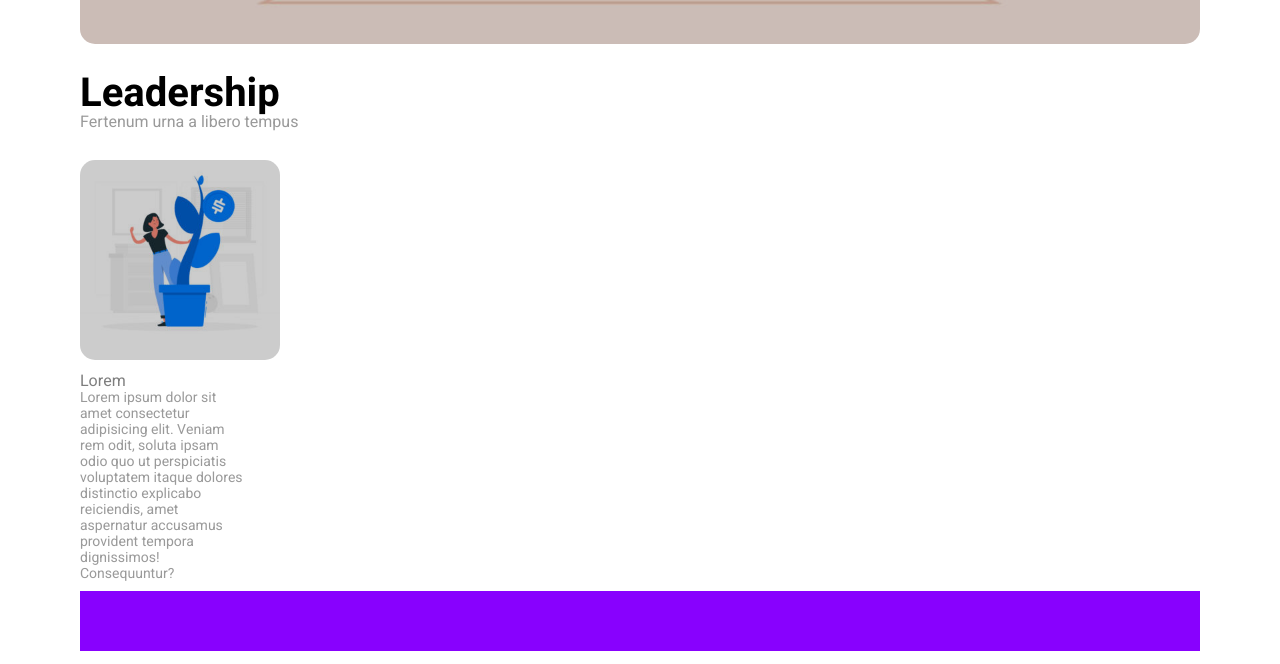
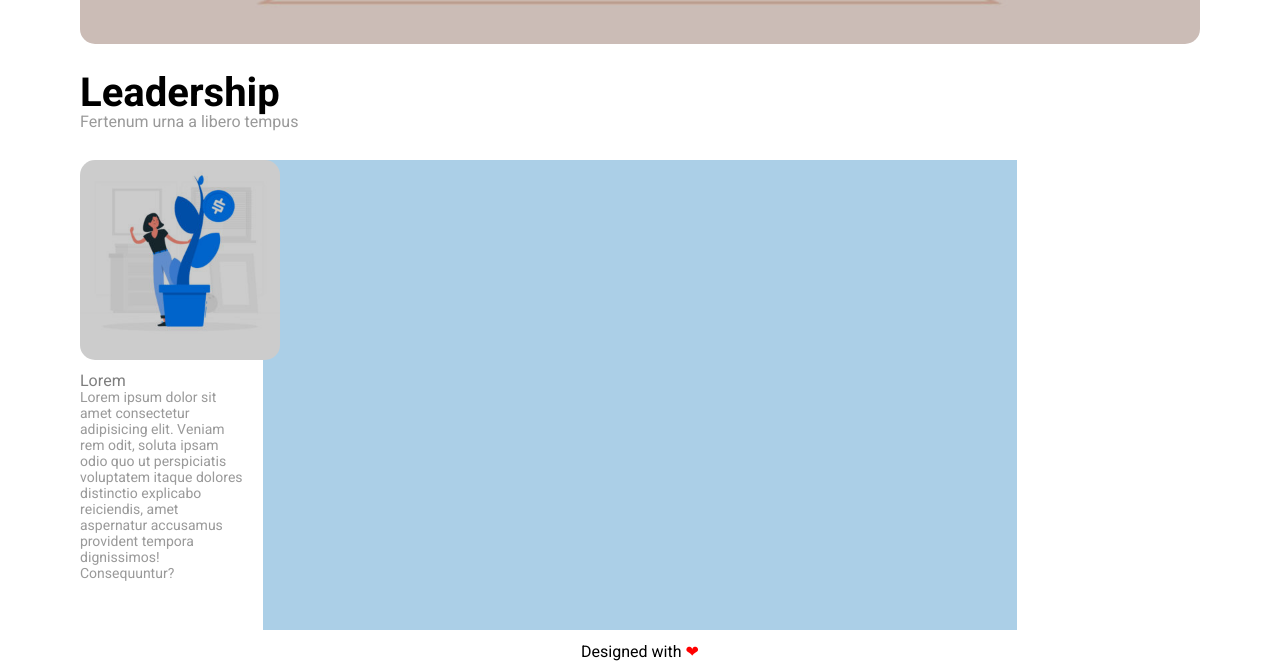
Before and after one commit to MattiaRovito/htmlcss-wp, a plain HTML site: page index.html in a window 1280 px wide. Shown: the part 753-1417 px from the top of the page. Drawn offline with Linux system fonts and the light colour scheme.

Commit message:
add footer

```diff
--- a/css/style.css
+++ b/css/style.css
@@ -175,13 +175,14 @@ a{
     background-color:  #abcfe7;
 } */
 
+
 /* esempio con il calc */
 .main-contents{
     float: left;
-    /* height: 470px; questa altezza verrà eliminata successivamente */
+    height: 470px; /*questa altezza verrà eliminata successivamente  */
     width: calc(70% - 30px);
     margin: 0px 15px;
-    /* background-color:  #abcfe7;  */
+    background-color:  #abcfe7;
 }
 /* fine esempio con il calc */
 
@@ -192,9 +193,18 @@ a{
 
 /* footer */
 footer{
-    background-color: #8801fe;
-    height: 60px; /*questa altezza verrà eliminata successivamente */
+    /* background-color: #8801fe; */
+    /* height: 60px; questa altezza verrà eliminata successivamente */
     margin-top: 10px;
+    text-align: center;
 }
 
+
+
+#red-heart{
+    color: red;
+}
+
+
+
 /* /footer */
--- a/index.html
+++ b/index.html
@@ -91,7 +91,10 @@
 
 
     <!-- inizio footer -->
-    <footer></footer>
+    <footer>
+        <span>Designed with <span id="red-heart">&#10084</span>
+        </span>
+    </footer>
     <!-- fine footer -->
 
 </body>
```
